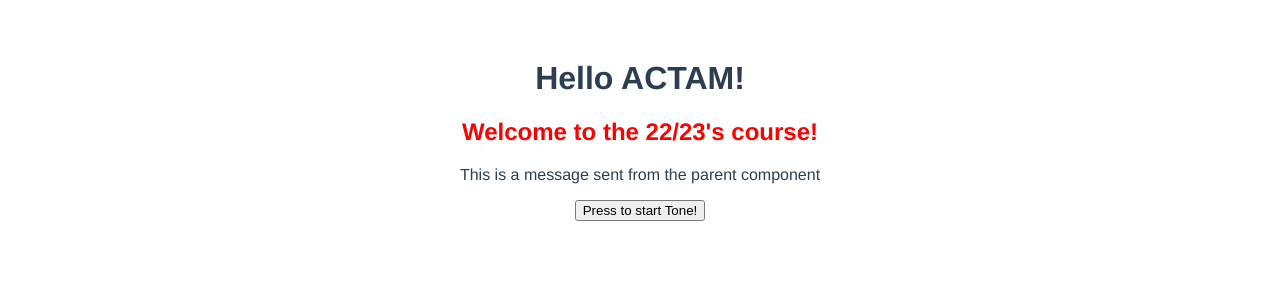
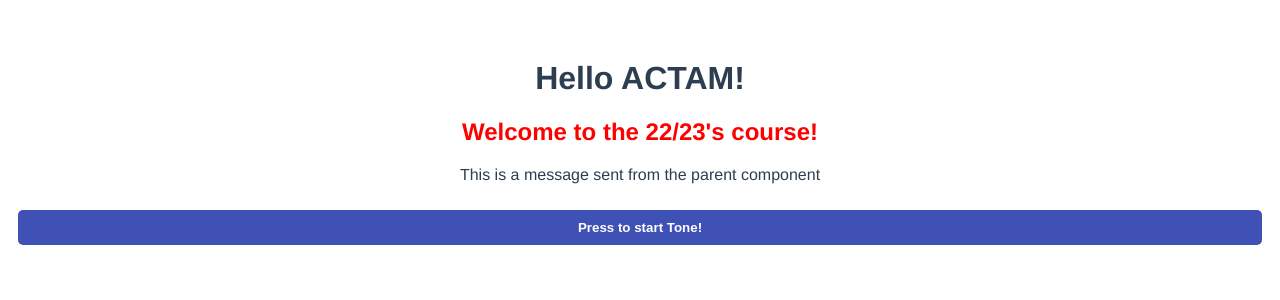
Before and after one commit to QwertyJacob/sample_vuejs_project, a Vue app: page / in a window 1280 px wide. Shown: the top 300 px of the page. Built offline with nearby package versions, Linux system fonts and the light colour scheme.

Commit message:
bonus step 6.5 -> Adding some css :)

```diff
--- a/src/App.vue
+++ b/src/App.vue
@@ -6,14 +6,20 @@ An SFC is a reusable self-contained block of code that encapsulates HTML,
   <h1>{{ message}}</h1>
   <h2 v-bind:class="dynamicId">Welcome to the {{year.substring(year.length -5)}}'s course! </h2>
   <HelloWorld msg="This is a message sent from the parent component"/>
-  <button v-if="!toneReady" v-on:click="startTone">Press to start Tone!</button>
-  <div v-else>
-    <br>
-    <label>Insert the frequency of the oscillator:</label>
-    <!--  <input :value="frequency" />-->
-    <!--  SHORT HAND:-->
-    <input v-model="frequency" @input="changeFrequency"/>
+
+  <div class="toneBox">
+    <button class="myBtn" v-if="!toneReady" v-on:click="startTone">Press to start Tone!</button>
+    <div v-else>
+
+      <span>
+        <label>Insert the frequency of the oscillator:</label>
+        <input type="text" v-model="frequency" @input="changeFrequency" placeholder="440"/>
+
+      </span>
+
+    </div>
   </div>
+
 
 </template>
 
@@ -24,6 +30,7 @@ import * as Tone from 'tone'
 Tone.Destination.volume.value = -9;
 let osc = new Tone.Oscillator();
 osc.toDestination();
+
 
 /*This is called the options object*/
 export default {
@@ -42,7 +49,7 @@ export default {
       year: '2022/23',
       dynamicId : 'subtitle',
       frequency : '',
-      toneReady : false
+      toneReady : false,
     };
   },
   /*This is the methods options, that contains the functions
@@ -59,6 +66,9 @@ export default {
       // We don't need anymore this binding.
       // this.frequency = event.target.value;
       osc.frequency.value = this.frequency;
+    },
+    addNewEffect(newEffect){
+      console.log('Trying to connect to the ', newEffect,'effect')
     }
   }
 }
@@ -74,8 +84,53 @@ export default {
   margin-top: 60px;
 }
 
+span {
+  display: block;
+  padding: 15px;
+}
+.toneBox {
+  display: block;
+  padding: 10px;
+  margin:10px 0;
+}
+
+label {
+  padding: 10px;
+  margin:10px 0;
+}
+
+input[type=text] {
+  padding: 10px;
+  margin:10px 0;
+  border:0;
+  box-shadow:0 0 15px 4px rgba(0,0,0,0.06);
+}
+
+.myBtn {
+  /* remove default behavior */
+  appearance:none;
+  -webkit-appearance:none;
+
+  /* usual styles */
+  padding:10px;
+  border:none;
+  background-color:#3F51B5;
+  color:#fff;
+  font-weight:600;
+  border-radius:5px;
+  width:100%;
+}
+
+select {
+  width: 100%;
+  padding:10px;
+  border-radius:10px;
+}
+
 .subtitle {
   color: red;
 }
 
+
+
 </style>
```
